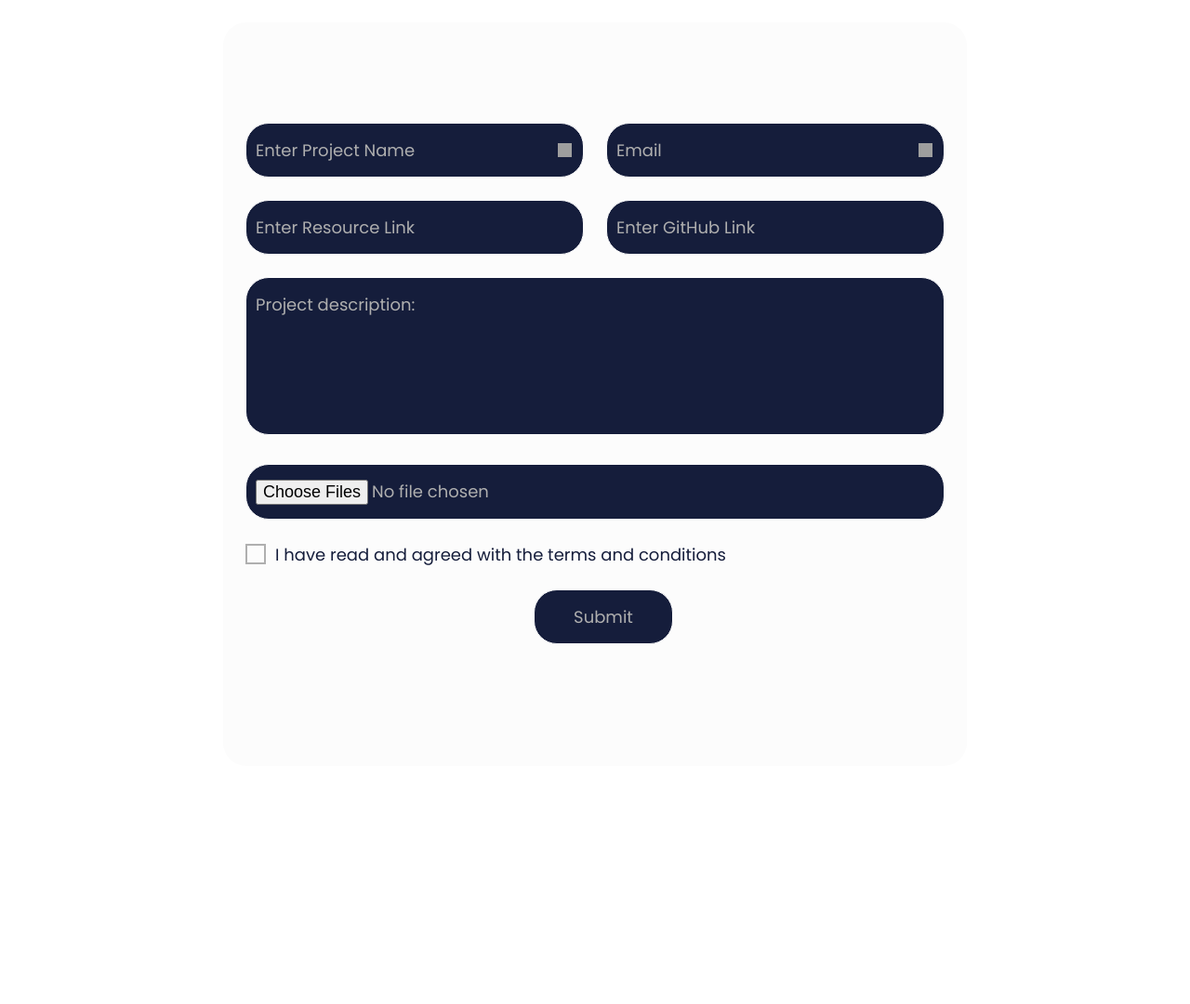
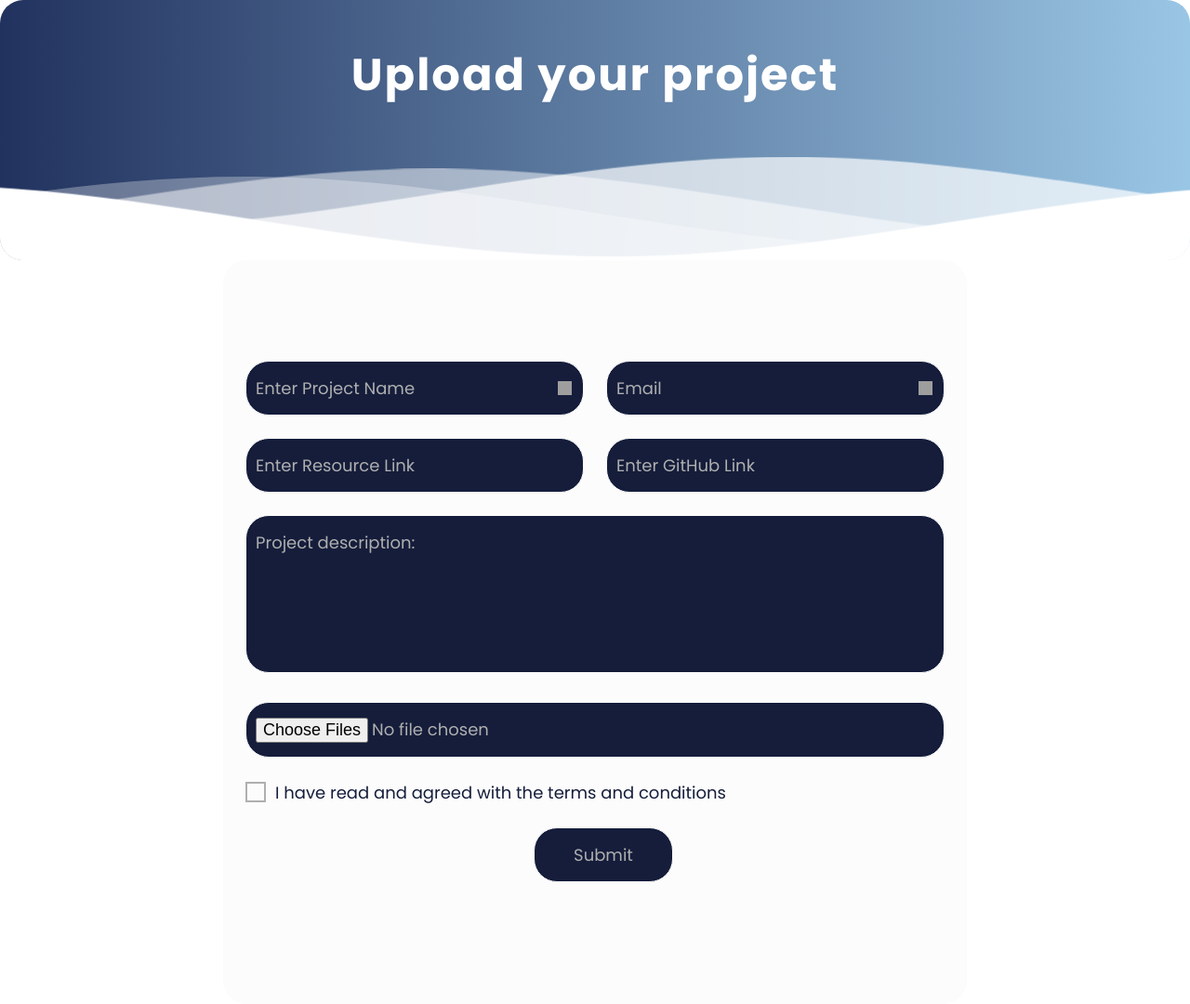
Before and after one commit to VedhaSankar/integrated-project-platform, a Flask app: page /project in a window 1280 px wide. Shown: the whole page at 93% size. Before the commit the page ends 693 px from the top, so only its background shows below. Run offline with Flask 2, Linux system fonts and the light colour scheme; grey boxes are pictures that could not be loaded.

Commit message:
header added in form page

```diff
--- a/templates/form.html
+++ b/templates/form.html
@@ -11,6 +11,7 @@
 
         @import url("https://fonts.googleapis.com/css2?family=Poppins:wght@200;300;400;500;600;700&display=swap");
         @import url("https://fonts.googleapis.com/css2?family=Noto+Sans:ital,wght@0,400;0,700;1,400;1,700&display=swap");
+
         * {
             margin: 0;
             padding: 0;
@@ -93,13 +94,14 @@
             padding: 12px 20px;
             border-radius: 4px;
         }
+
         /* FORM  */
 
         @import url("https://fonts.googleapis.com/css?family=Open+Sans:400,700");
         /* RESET RULES
 –––––––––––––––––––––––––––––––––––––––––––––––––– */
 
-         :root {
+        :root {
             --white: #afafaf;
             --red: #e31b23;
             --bodyColor: white;
@@ -139,11 +141,13 @@
         select {
             appearance: none;
         }
+
         /* Remove native arrow on IE */
 
         select::-ms-expand {
             display: none;
         }
+
         /*Remove dotted outline from selected option on Firefox*/
         /*https://stackoverflow.com/questions/3773430/remove-outline-from-select-box-in-ff/18853002#18853002*/
         /*We use !important to override the color set for the select on line 99*/
@@ -173,6 +177,7 @@
             margin: 0 auto;
             padding: 0 1.5rem;
         }
+
         /* FORM ELEMENTS
 –––––––––––––––––––––––––––––––––––––––––––––––––– */
 
@@ -242,6 +247,7 @@
             cursor: default;
             filter: blur(2px);
         }
+
         /* FORM BTNS
 –––––––––––––––––––––––––––––––––––––––––––––––––– */
 
@@ -283,6 +289,7 @@
         .my-form button:focus .front {
             transform: translateX(110%);
         }
+
         /* CUSTOM CHECKBOX
 –––––––––––––––––––––––––––––––––––––––––––––––––– */
 
@@ -325,6 +332,7 @@
             border-right: 2px solid var(--white);
             transform: rotate(45deg);
         }
+
         /* MQ
 –––––––––––––––––––––––––––––––––––––––––––––––––– */
 
@@ -333,16 +341,20 @@
                 display: grid;
                 grid-gap: 1.5rem;
             }
+
             .my-form .grid-2 {
                 grid-template-columns: 1fr 1fr;
             }
+
             .my-form .grid-3 {
                 grid-template-columns: auto auto auto;
                 align-items: center;
             }
+
             .my-form .grid>*:not(:last-child) {
                 margin-bottom: 0;
             }
+
             .my-form .required-msg {
                 display: block;
             }
@@ -353,15 +365,169 @@
                 top: 50%;
                 transform: translateY(-50%);
             }
+
             .my-form input[type="checkbox"]:checked+label::after {
                 top: 3px;
-                color:white;
+                color: white;
+            }
+        }
+
+        /* WAVES */
+
+        @import url(//fonts.googleapis.com/css?family=Lato:300:400);
+
+        :root {
+            --gradient-percent: 0%;
+        }
+
+        body {
+            margin: 0;
+        }
+
+        h1 {
+            font-family: 'Lato', sans-serif;
+            font-weight: 300;
+            letter-spacing: 2px;
+            font-size: 48px;
+            text-align: center;
+        }
+
+        p {
+            font-family: 'Lato', sans-serif;
+            letter-spacing: 1px;
+            font-size: 14px;
+            color: #333333;
+        }
+
+        .header {
+            position: relative;
+            text-align: center;
+            background: linear-gradient(90deg, #21325E var(--gradient-percent), rgba(154, 198, 229, 1) 100%);
+            color: white;
+        }
+
+        .logo {
+            width: 50px;
+            fill: white;
+            padding-right: 15px;
+            display: inline-block;
+            vertical-align: middle;
+        }
+
+        .inner-header {
+            height: 20vh;
+            width: 100%;
+            margin: 0;
+            padding: 0;
+        }
+
+        .flex {
+            /*Flexbox for containers*/
+            display: flex;
+            justify-content: center;
+            align-items: center;
+            text-align: center;
+        }
+
+        .waves {
+            position: relative;
+            width: 100%;
+            height: 15vh;
+            margin-bottom: -7px;
+            /*Fix for safari gap*/
+            min-height: 100px;
+            max-height: 150px;
+        }
+
+        .content {
+            position: relative;
+            height: 20vh;
+            text-align: center;
+            background-color: white;
+        }
+
+        /* Animation */
+        .parallax>use {
+            animation: move-forever 25s cubic-bezier(.55, .5, .45, .5) infinite;
+        }
+
+        .parallax>use:nth-child(1) {
+            animation-delay: -2s;
+            animation-duration: 7s;
+        }
+
+        .parallax>use:nth-child(2) {
+            animation-delay: -3s;
+            animation-duration: 10s;
+        }
+
+        .parallax>use:nth-child(3) {
+            animation-delay: -4s;
+            animation-duration: 13s;
+        }
+
+        .parallax>use:nth-child(4) {
+            animation-delay: -5s;
+            animation-duration: 20s;
+        }
+
+        @keyframes move-forever {
+            0% {
+                transform: translate3d(-90px, 0, 0);
+            }
+
+            100% {
+                transform: translate3d(85px, 0, 0);
+            }
+        }
+
+        /*Shrinking for mobile*/
+        @media (max-width: 768px) {
+            .waves {
+                height: 40px;
+                min-height: 40px;
+            }
+
+            .content {
+                height: 30vh;
+            }
+
+            h1 {
+                font-size: 24px;
             }
         }
     </style>
 </head>
 
 <body>
+    <!-- WAVES -->
+    <div class="header">
+        <div class="inner-header flex">
+            <h1><b>Upload your project</b></h1>
+        </div>
+
+        <!--Waves Container-->
+        <div>
+            <svg class="waves" xmlns="http://www.w3.org/2000/svg" xmlns:xlink="http://www.w3.org/1999/xlink"
+                viewBox="0 24 150 28" preserveAspectRatio="none" shape-rendering="auto">
+                <defs>
+                    <path id="gentle-wave"
+                        d="M-160 44c30 0 58-18 88-18s 58 18 88 18 58-18 88-18 58 18 88 18 v44h-352z" />
+                </defs>
+                <g class="parallax">
+                    <use xlink:href="#gentle-wave" x="48" y="0" fill="rgba(255,255,255,0.7" />
+                    <use xlink:href="#gentle-wave" x="48" y="3" fill="rgba(255,255,255,0.5)" />
+                    <use xlink:href="#gentle-wave" x="48" y="5" fill="rgba(255,255,255,0.3)" />
+                    <use xlink:href="#gentle-wave" x="48" y="7" fill="#fff" />
+                </g>
+            </svg>
+        </div>
+        <!--Waves end-->
+
+    </div>
+
+
+
 
     <!-- FORM  -->
     <form action="/project" method="POST" enctype="multipart/form-data" class="my-form">
@@ -372,13 +538,15 @@
                     <div class="grid grid-2">
                         <!-- <label for="project_name"></label> -->
                         <!-- <input type="text" placeholder="Name" required> -->
-                        <input type="text" placeholder="Enter Project Name" name="project_name" required label for="project_name">
+                        <input type="text" placeholder="Enter Project Name" name="project_name" required label
+                            for="project_name">
                         <!-- <label for="project_name"></label> -->
 
                         <input type="text" placeholder="Email" name='email' label for="email" required>
                         <!-- <label for="resource_link"></label> -->
 
-                        <input type="url" placeholder="Enter Resource Link" name="resource_link" label for="resource_link">
+                        <input type="url" placeholder="Enter Resource Link" name="resource_link" label
+                            for="resource_link">
                         <!-- <label for="resource_link"></label> -->
 
                         <!-- <label for="github_link"></label> -->
@@ -409,7 +577,7 @@
                     <label for="terms">I have read and agreed with the terms and conditions</label>
                 </li>
                 <li>
-                    <input type="submit" value="Submit" style="width:150px; margin-left: 310px;margin-right: 30px"/>
+                    <input type="submit" value="Submit" style="width:150px; margin-left: 310px;margin-right: 30px" />
                 </li>
                 <!-- <li>
                     <div class="grid grid-3">
@@ -470,7 +638,7 @@
             input.click();
         };
 
-        input.addEventListener("change", function(e) {
+        input.addEventListener("change", function (e) {
             var fileName = e.target.files[0].name;
             let filedata = `
     <form action="" method="post">
@@ -487,12 +655,23 @@
         const checkbox = document.querySelector('.my-form input[type="checkbox"]');
         const btns = document.querySelectorAll(".my-form button");
 
-        checkbox.addEventListener("change", function() {
+        checkbox.addEventListener("change", function () {
             const checked = this.checked;
             for (const btn of btns) {
                 checked ? (btn.disabled = false) : (btn.disabled = true);
             }
         });
+
+        // WAVES
+
+        let root = document.documentElement;
+        const section1 = document.querySelector('.header')
+
+        window.addEventListener('scroll', () => {
+            const y = 1 + (window.scrollY || window.pageYOffset);
+            root.style.setProperty('--gradient-percent', y * 4 + "px");
+            console.log(y)
+        })
     </script>
 </body>
 
```
